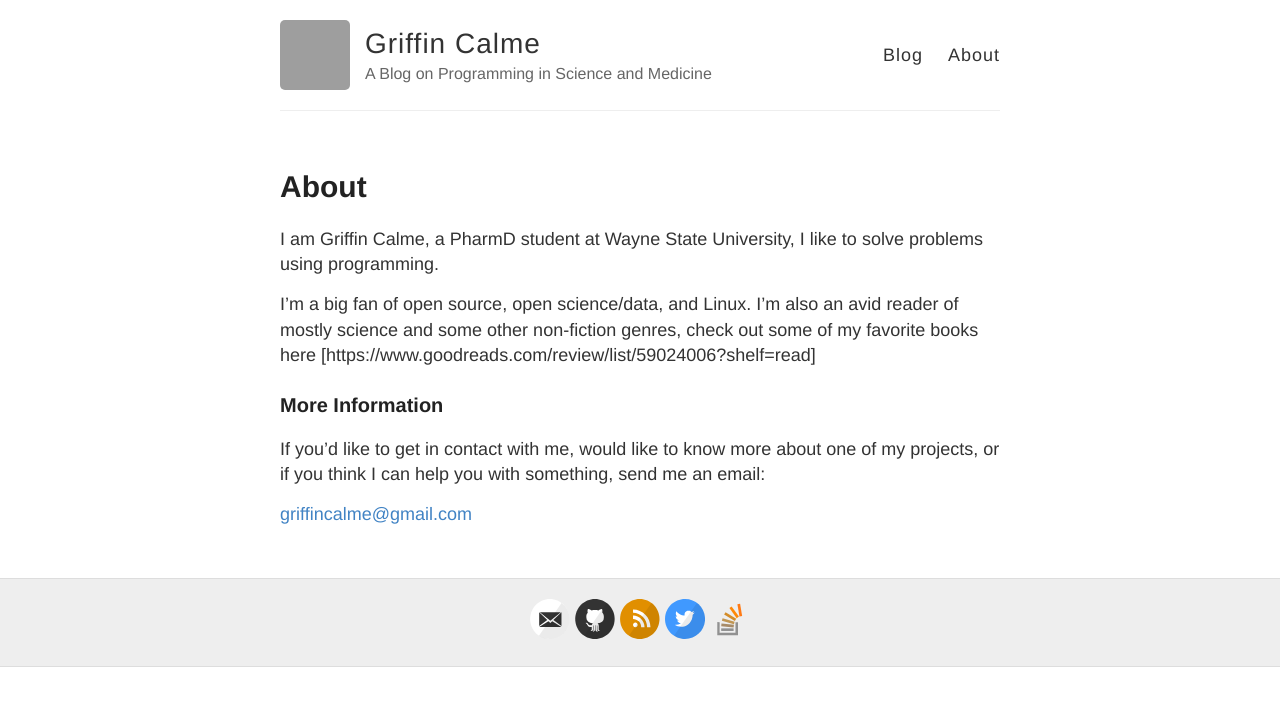
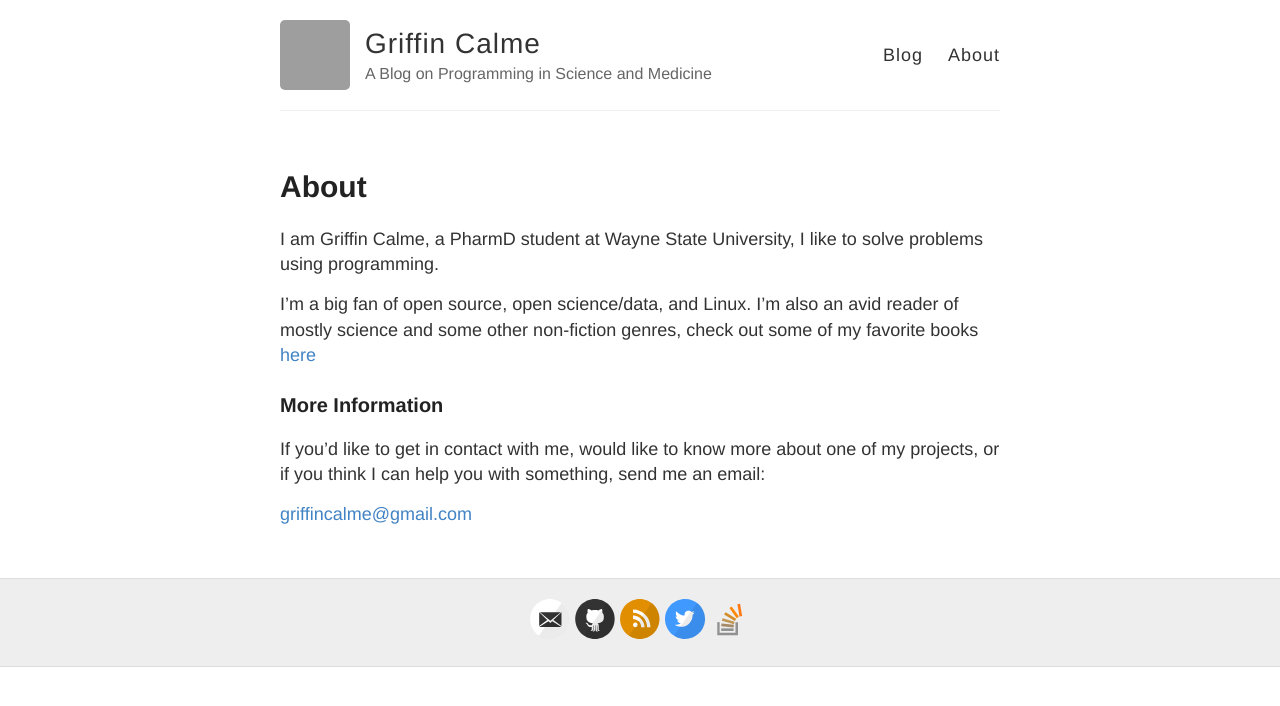
Before and after one commit to griffincalme/griffincalme.github.io, a Jekyll site: the page built from about.md, in a window 1280 px wide. Shown: the top 706 px of the page. Built offline with Jekyll 4.4.1, drawn with Linux system fonts in a browser that asks for light colours; grey boxes are pictures that could not be loaded.

Commit message:
update about page

```diff
--- a/about.md
+++ b/about.md
@@ -9,8 +9,9 @@ I like to solve problems using programming.
 
 I'm a big fan of open source, open science/data, and Linux.
 I'm also an avid reader of mostly science and some other non-fiction
-genres, check out some of my favorite books here
-[https://www.goodreads.com/review/list/59024006?shelf=read]
+genres, check out some of my favorite books
+[here](https://www.goodreads.com/review/list/59024006?shelf=read)
+
 
 ### More Information
 
```
